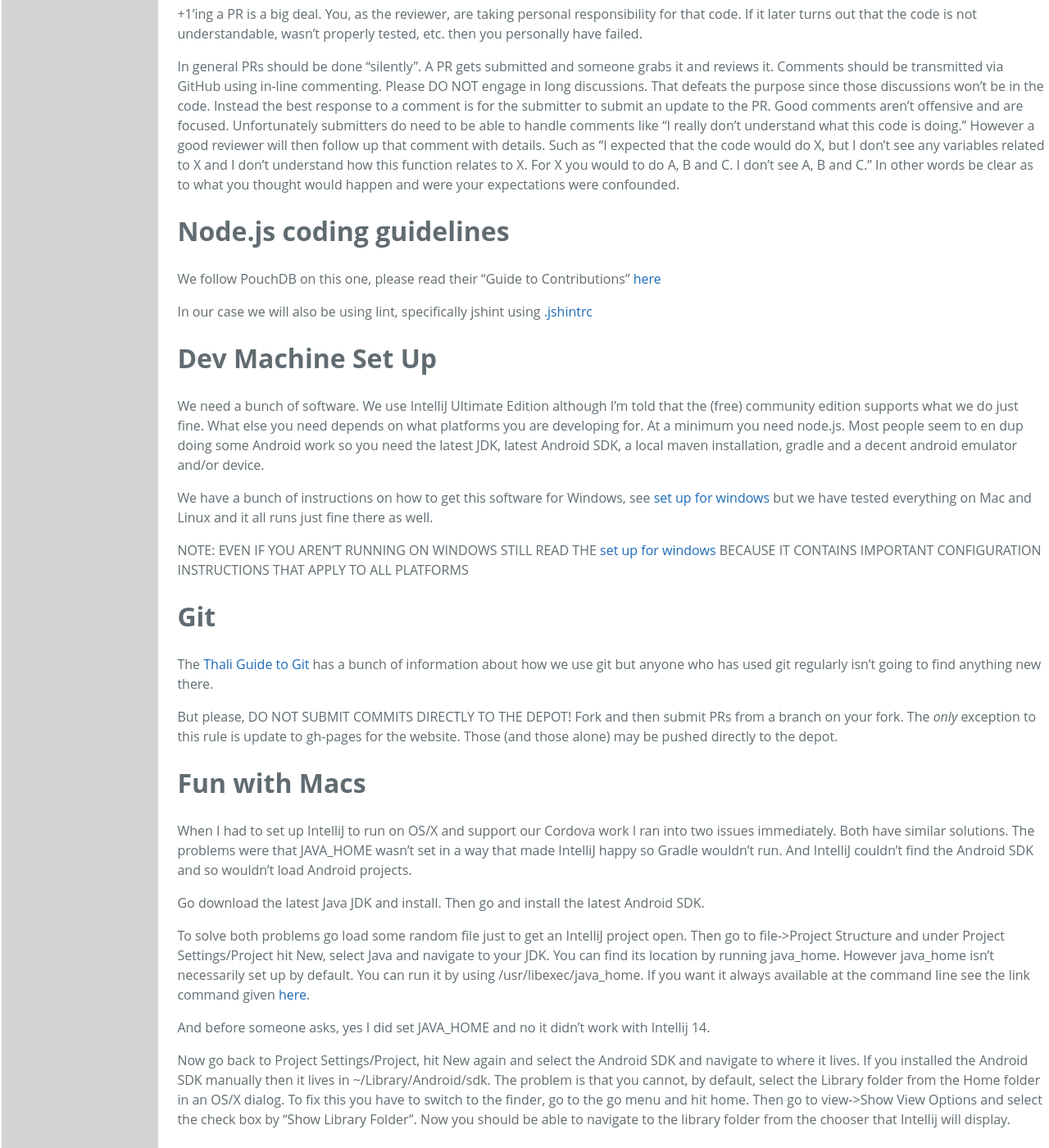
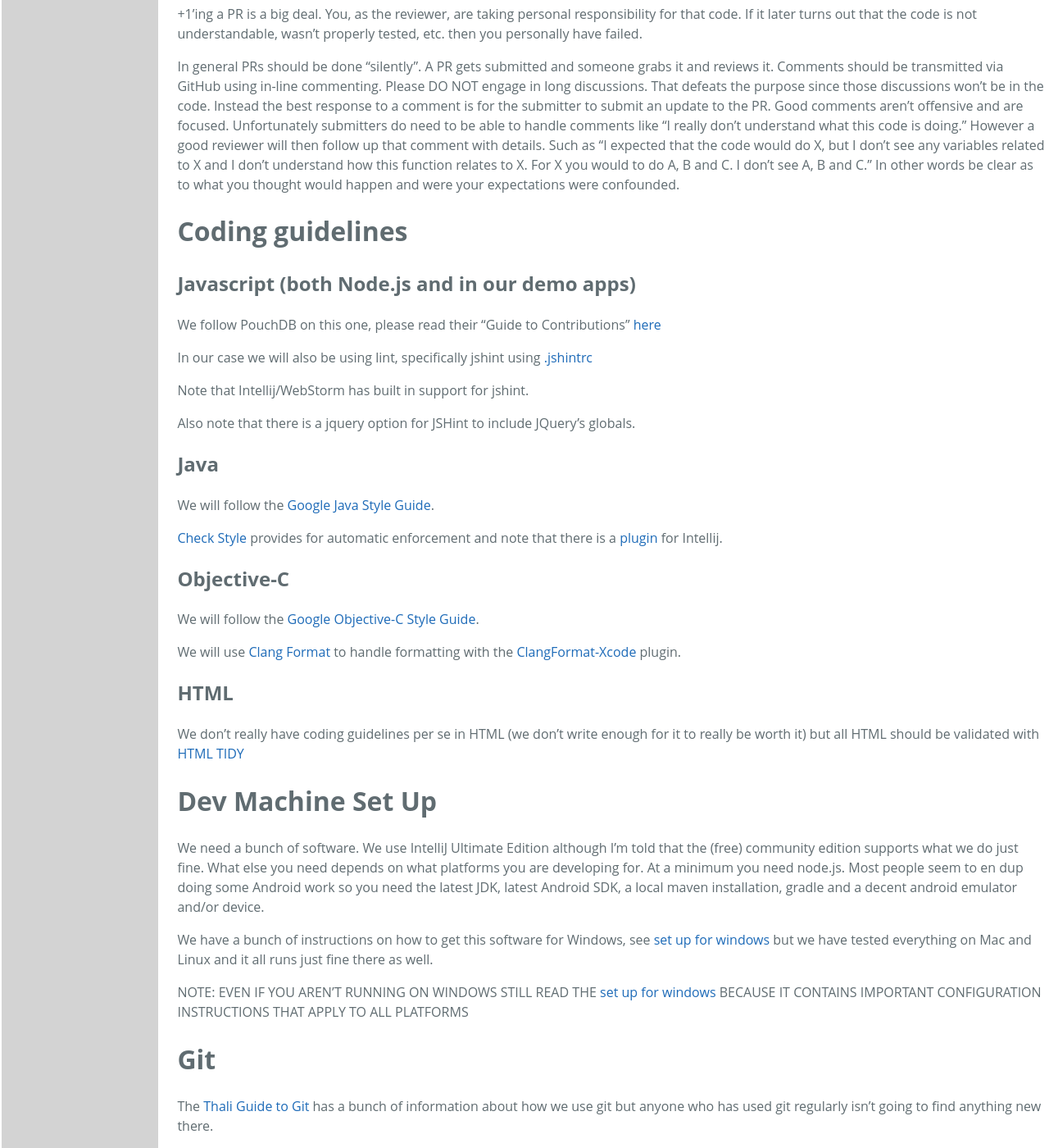
Before and after one commit to thaliproject/thali, a Jekyll site: the page built from DeveloperHandbook.md, in a window 1280 px wide and 1400 px high, scrolled down 3609 px. Shown: the whole window at 82% size. Built offline with Jekyll 4.4.1, drawn with Linux system fonts in a browser that asks for light colours; Markdown is read by kramdown in place of the engine named in the settings.

Commit message:
New Coding Guidelines and tools!
This is really a proposal for coding guidelines and enforcement tools. If you don't like the guidelines or tools selected then speak now or forever hold your peace. We will start to enforce the use of these tools when we set up our continuous integration. I would expect that to be sometime after story 0.0.

```diff
--- a/DeveloperHandbook.md
+++ b/DeveloperHandbook.md
@@ -101,10 +101,29 @@
 
 In general PRs should be done "silently". A PR gets submitted and someone grabs it and reviews it. Comments should be transmitted via GitHub using in-line commenting. Please DO NOT engage in long discussions. That defeats the purpose since those discussions won't be in the code. Instead the best response to a comment is for the submitter to submit an update to the PR. Good comments aren't offensive and are focused. Unfortunately submitters do need to be able to handle comments like "I really don't understand what this code is doing." However a good reviewer will then follow up that comment with details. Such as "I expected that the code would do X, but I don't see any variables related to X and I don't understand how this function relates to X. For X you would to do A, B and C. I don't see A, B and C." In other words be clear as to what you thought would happen and were your expectations were confounded.
 
-# Node.js coding guidelines
+# Coding guidelines
+## Javascript (both Node.js and in our demo apps)
 We follow PouchDB on this one, please read their "Guide to Contributions" [here](https://github.com/pouchdb/pouchdb/blob/master/CONTRIBUTING.md#guide-to-contributions)
 
 In our case we will also be using lint, specifically jshint using [.jshintrc](https://github.com/pouchdb/pouchdb/blob/master/.jshintrc)
+
+Note that Intellij/WebStorm has built in support for jshint.
+
+Also note that there is a jquery option for JSHint to include JQuery's globals.
+
+## Java
+We will follow the [Google Java Style Guide](http://google.github.io/styleguide/javaguide.html).
+
+[Check Style](https://github.com/checkstyle/checkstyle) provides for automatic enforcement and note that there is a [plugin](https://plugins.jetbrains.com/plugin/1065) for Intellij.
+
+## Objective-C
+We will follow the [Google Objective-C Style Guide](http://google.github.io/styleguide/objcguide.xml).
+
+We will use [Clang Format](http://clang.llvm.org/docs/ClangFormat.html) to handle formatting with the [ClangFormat-Xcode](https://github.com/travisjeffery/ClangFormat-Xcode/) plugin.
+
+## HTML
+
+We don't really have coding guidelines per se in HTML (we don't write enough for it to really be worth it) but all HTML should be validated with [HTML TIDY](http://www.w3.org/People/Raggett/tidy/)
 
 # Dev Machine Set Up
 We need a bunch of software. We use IntelliJ Ultimate Edition although I'm told that the (free) community edition supports what we do just fine. What else you need depends on what platforms you are developing for. At a minimum you need node.js. Most people seem to en dup doing some Android work so you need the latest JDK, latest Android SDK, a local maven installation, gradle and a decent android emulator and/or device.
```
